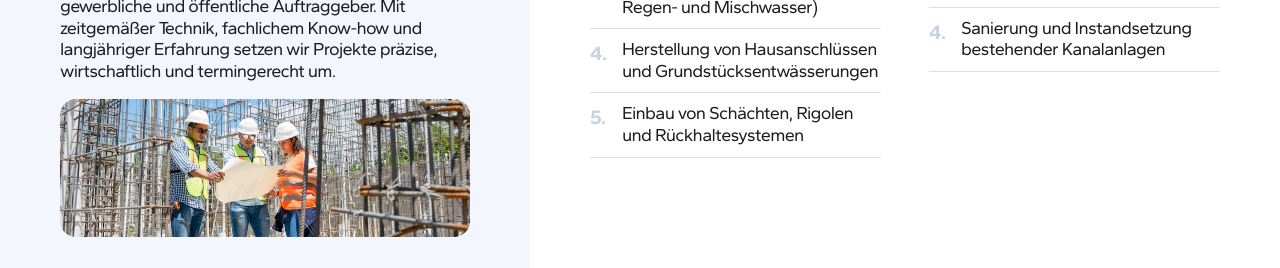
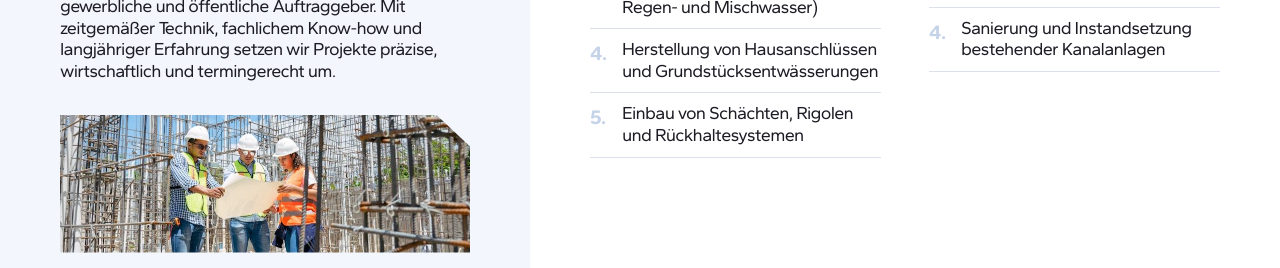
Before and after one commit to SafaMaqbool/client-website, an Astro site: page /leistungen/tiefbauarbeiten in a window 1280 px wide. Shown: the part 684-952 px from the top of the page. Built offline with nearby package versions, Linux system fonts and the light colour scheme; Astro itself is replaced by a stand-in of ours.

Commit message:
Update layout of Tiefbauarbeiten section for improved visual presentation

```diff
--- a/src/pages/leistungen/tiefbauarbeiten.astro
+++ b/src/pages/leistungen/tiefbauarbeiten.astro
@@ -18,7 +18,7 @@ import ListItem from "../../components/ListItem.astro";
       <p class="font-normal text-ink text-lg leading-[1.2] tracking-[-0.72px]">
         Im Bereich Tief- und Kanalbau realisieren wir zuverlässige Infrastrukturlösungen für private, gewerbliche und öffentliche Auftraggeber. Mit zeitgemäßer Technik, fachlichem Know-how und langjähriger Erfahrung setzen wir Projekte präzise, wirtschaftlich und termingerecht um.
       </p>
-      <div class="w-full aspect-410/138 rounded-2xl overflow-hidden">
+      <div class="w-full mt-4 aspect-410/138 [clip-path:polygon(0_0,calc(100%-34px)_0,100%_32px,100%_100%,0_100%)] overflow-hidden">
         <img src="/images/tiefbau-hero.jpg" alt="Tiefbauarbeiten auf der Baustelle" class="w-full h-full object-cover" />
       </div>
     </div>
```
